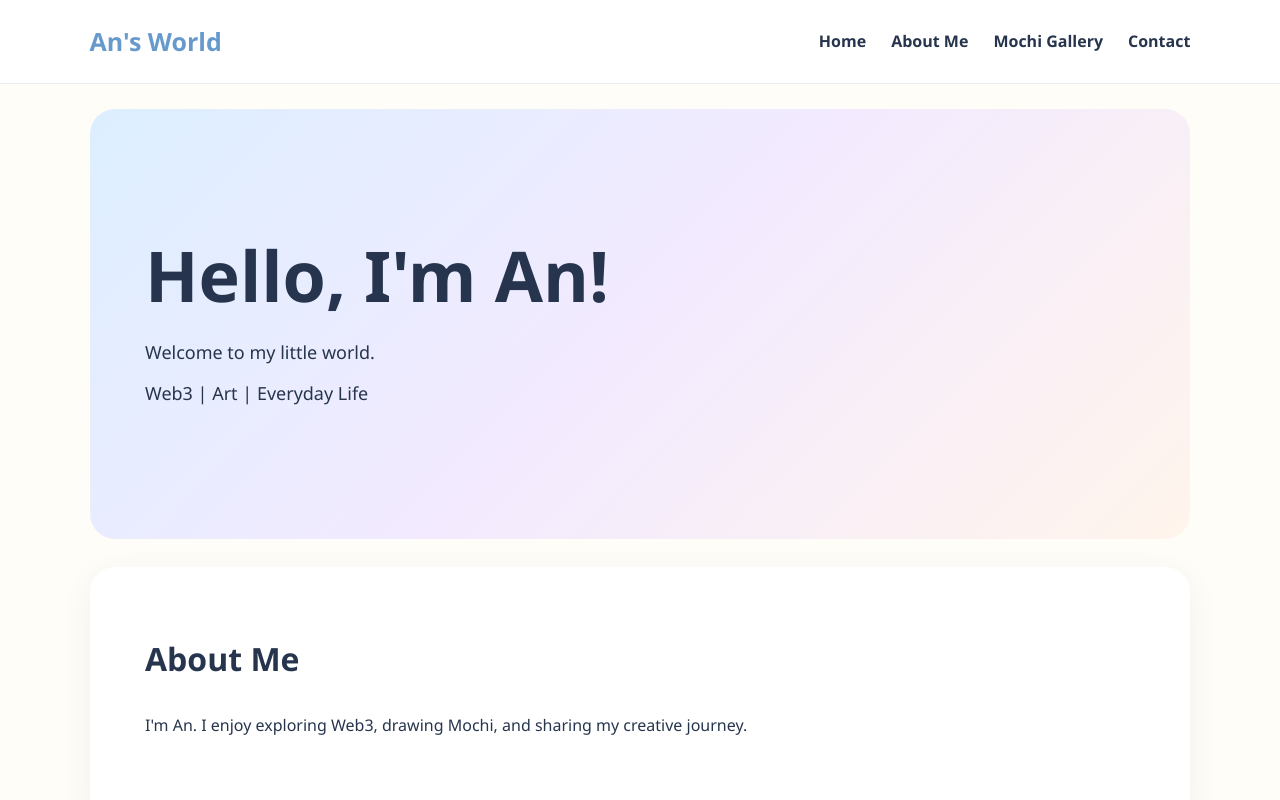
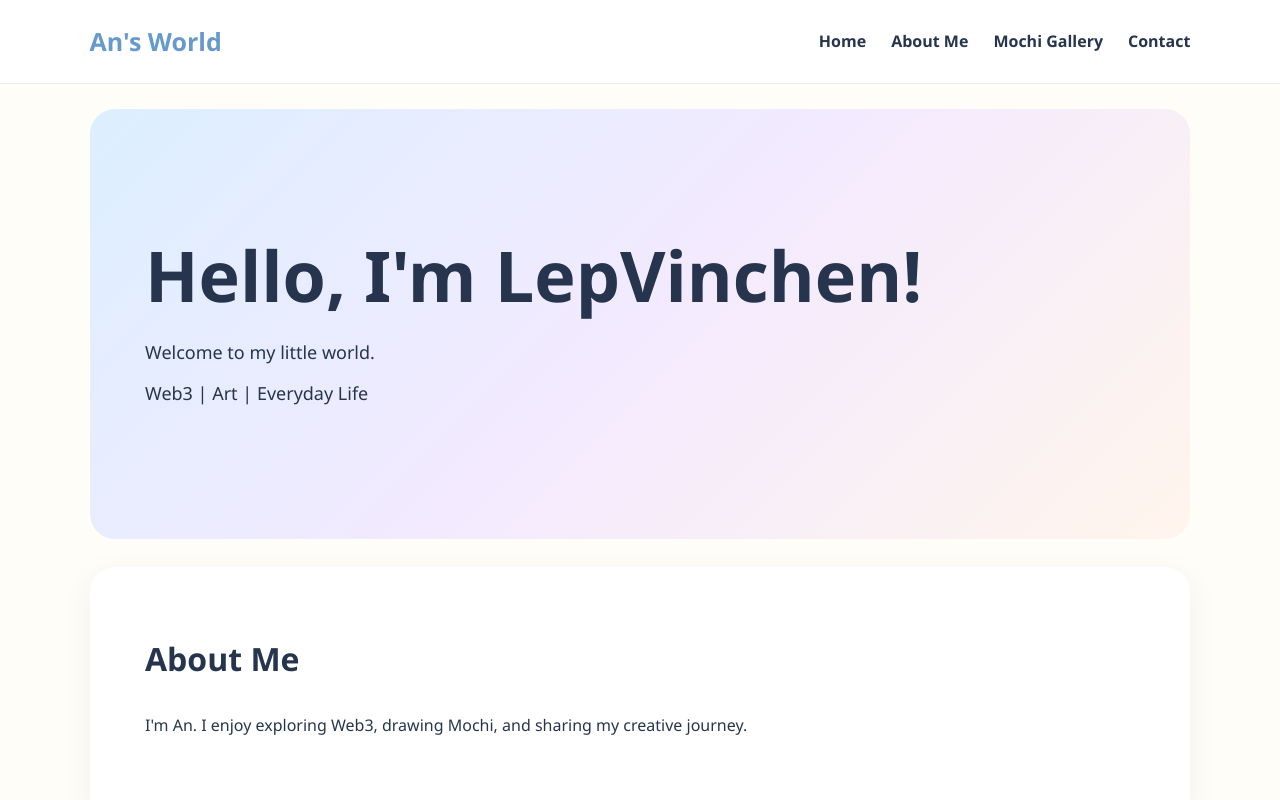
Before and after one commit to phuoccccc/Lep-art, a plain HTML site: page index.html in a window 1280 px wide. Shown: the top 800 px of the page. Drawn offline with Linux system fonts and the light colour scheme.

Commit message:
Update index.html

```diff
--- a/index.html
+++ b/index.html
@@ -22,7 +22,7 @@
 
   <main>
     <section id="home">
-      <h1>Hello, I'm An!</h1>
+      <h1>Hello, I'm LepVinchen!</h1>
       <p>Welcome to my little world.</p>
       <p>Web3 | Art | Everyday Life</p>
     </section>
```
